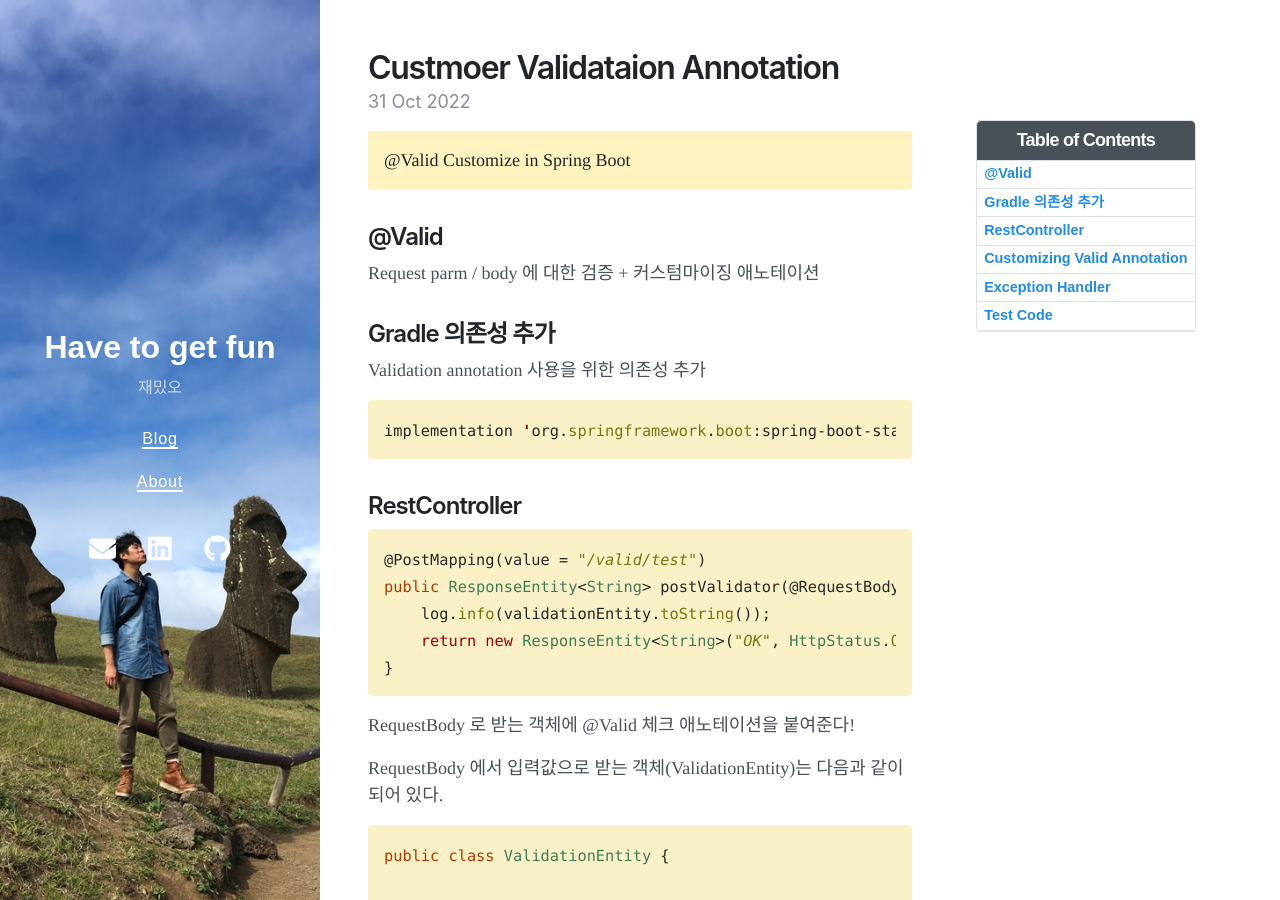
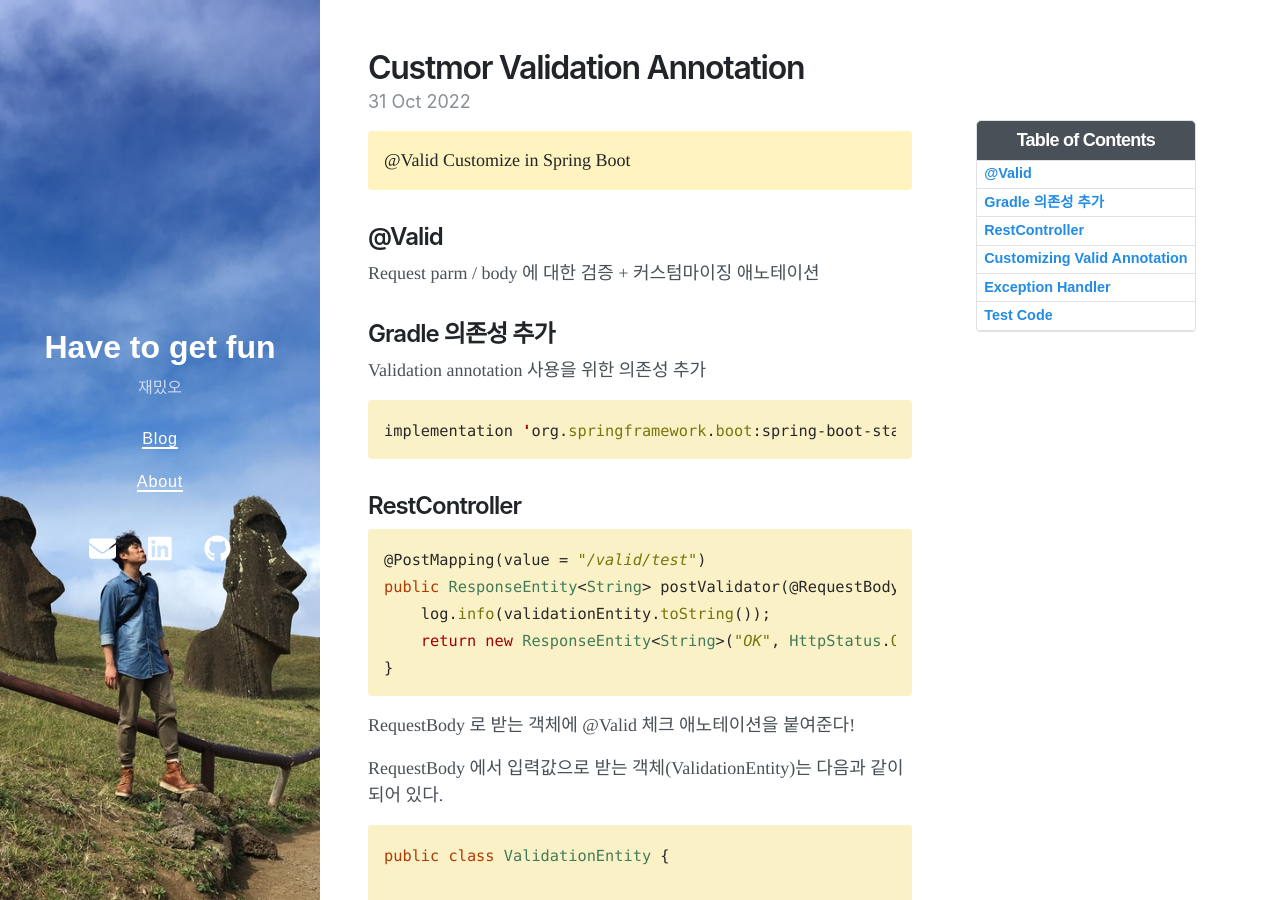
Before and after one commit to LeeJyeon/LeeJyeon.github.io, a Jekyll site: the page built from _posts/Dev/2022-10-31-Customer-Valid.md, in a window 1280 px wide and 900 px high. Built offline with Jekyll 4.4.1, drawn with Linux system fonts in a browser that asks for light colours; nearby versions of some CDN libraries.

Commit message:
오타수정

```diff
--- a/_posts/Dev/2022-10-31-Customer-Valid.md
+++ b/_posts/Dev/2022-10-31-Customer-Valid.md
@@ -1,6 +1,6 @@
 ---
 layout: post
-title: Custmoer Validataion Annotation
+title: Custmor Validation Annotation
 categories:
   - Dev
 tags:
```
